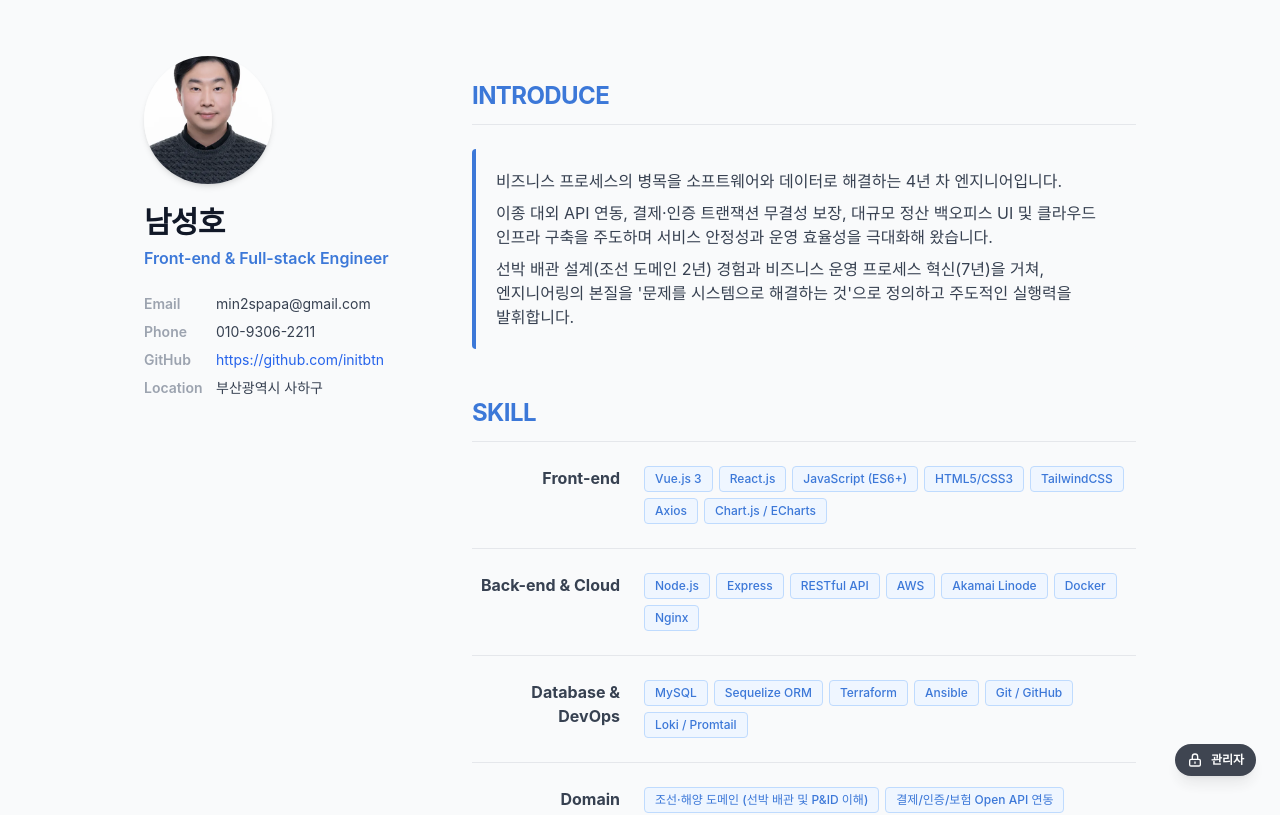
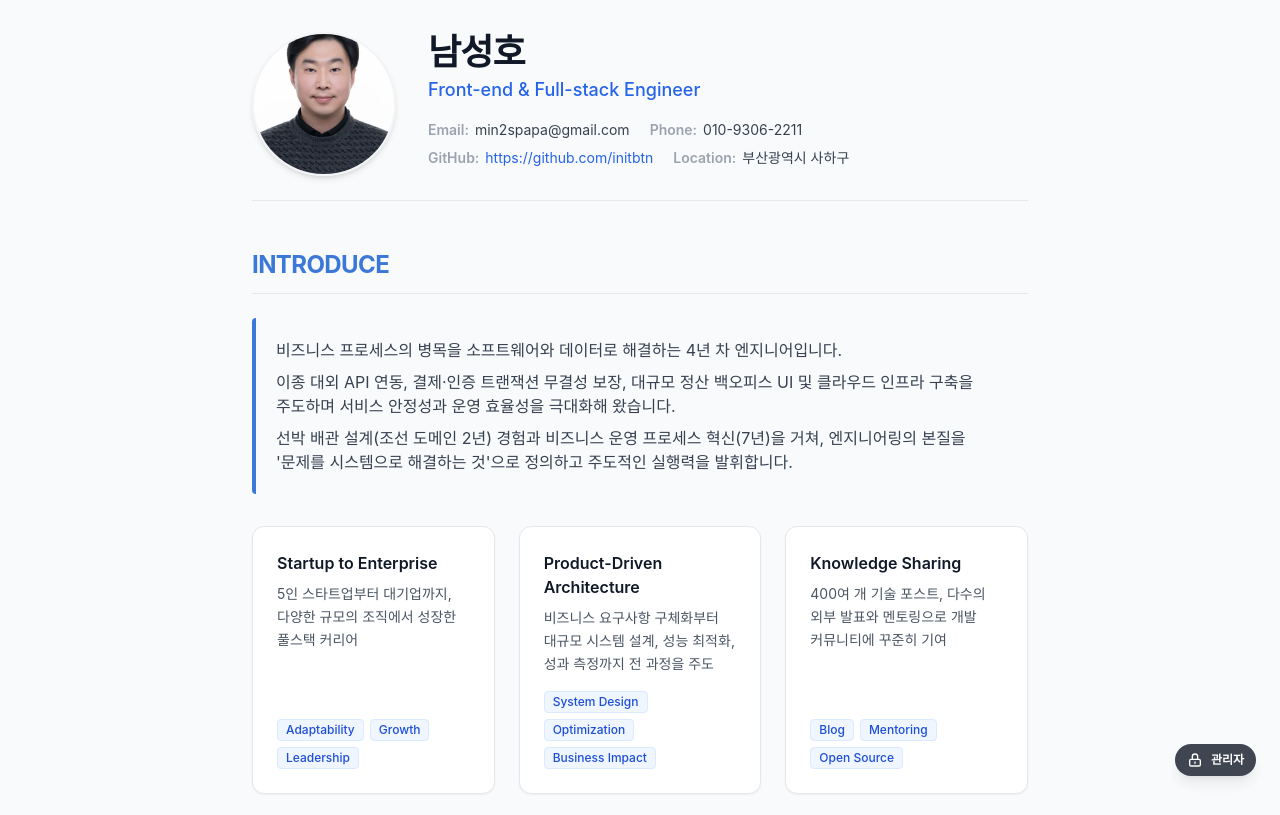
Before and after one commit to initbtn/resume-vuejs, a Vue app: page / in a window 1280 px wide. Shown: the top 815 px of the page. Built offline with nearby package versions, Linux system fonts and the light colour scheme; no server answers; the database is empty; a web font is replaced by a local one.

Commit message:
feat: resume.yowu.dev 실측 기반 레이아웃 정정 및 하이라이트 카드 추가 (closes #24)

```diff
--- a/src/App.vue
+++ b/src/App.vue
@@ -4,6 +4,7 @@ import { useResumeData } from './composables/useResumeData'
 import { useAuth } from './composables/useAuth'
 import Profile from './components/profile/Profile.vue'
 import Introduce from './components/introduce/Introduce.vue'
+import HighlightCards from './components/highlight/HighlightCards.vue'
 import Skill from './components/skill/Skill.vue'
 import Experience from './components/experience/Experience.vue'
 import Project from './components/project/Project.vue'
@@ -79,23 +80,20 @@ const handleSignOut = async () => {
       </div>
     </header>
 
-    <!-- Main Resume Container -->
+    <!-- Main Resume Container (resume.yowu.dev Editorial Single Container) -->
     <main class="flex-1">
-      <div class="resume-container max-w-5xl mx-auto px-4 py-8 text-gray-800 md:flex md:gap-10">
-        <!-- Sidebar: Profile -->
-        <aside data-testid="resume-sidebar" class="md:w-72 md:flex-shrink-0">
+      <div
+        class="resume-container max-w-[840px] mx-auto px-4 md:px-8 py-8 text-gray-800"
+        data-testid="resume-container"
+      >
         <Profile :payload="resumeData.profile" />
-        </aside>
-
-        <!-- Main Content -->
-        <div data-testid="resume-main" class="flex-1 min-w-0">
         <Introduce :payload="resumeData.introduce" />
+        <HighlightCards />
         <Skill :payload="resumeData.skill" />
         <Experience :payload="resumeData.experience" />
         <Project :payload="resumeData.project" />
         <Education :education-payload="resumeData.education" :etc-payload="resumeData.etc" />
         <Footer :payload="resumeData.footer" />
-        </div>
       </div>
     </main>
 
--- /dev/null
+++ b/src/components/highlight/HighlightCards.vue
@@ -0,0 +1,60 @@
+<script setup lang="ts">
+interface HighlightCard {
+  title: string
+  description: string
+  keywords: string[]
+}
+
+const defaultCards: HighlightCard[] = [
+  {
+    title: 'Startup to Enterprise',
+    description: '5인 스타트업부터 대기업까지, 다양한 규모의 조직에서 성장한 풀스택 커리어',
+    keywords: ['Adaptability', 'Growth', 'Leadership'],
+  },
+  {
+    title: 'Product-Driven Architecture',
+    description: '비즈니스 요구사항 구체화부터 대규모 시스템 설계, 성능 최적화, 성과 측정까지 전 과정을 주도',
+    keywords: ['System Design', 'Optimization', 'Business Impact'],
+  },
+  {
+    title: 'Knowledge Sharing',
+    description: '400여 개 기술 포스트, 다수의 외부 발표와 멘토링으로 개발 커뮤니티에 꾸준히 기여',
+    keywords: ['Blog', 'Mentoring', 'Open Source'],
+  },
+]
+
+defineProps<{
+  cards?: HighlightCard[]
+}>()
+</script>
+
+<template>
+  <div class="editorial-section my-8" data-testid="highlight-card-grid">
+    <div class="card-grid-3">
+      <div
+        v-for="card in (cards || defaultCards)"
+        :key="card.title"
+        class="highlight-card bg-white border border-gray-200 rounded-xl p-6 shadow-sm hover:shadow-md transition-all flex flex-col justify-between"
+        data-testid="highlight-card"
+      >
+        <div>
+          <h3 class="highlight-title text-base font-semibold text-gray-900 mb-2">
+            {{ card.title }}
+          </h3>
+          <p class="highlight-description text-sm text-gray-600 mb-4 leading-relaxed">
+            {{ card.description }}
+          </p>
+        </div>
+        <div class="highlight-keywords flex flex-wrap gap-1.5">
+          <span
+            v-for="tag in card.keywords"
+            :key="tag"
+            class="tag tag--accent px-2 py-0.5 text-xs font-medium rounded bg-blue-50 text-blue-700 border border-blue-100"
+          >
+            {{ tag }}
+          </span>
+        </div>
+      </div>
+    </div>
+  </div>
+</template>
--- a/src/components/profile/Profile.vue
+++ b/src/components/profile/Profile.vue
@@ -7,43 +7,56 @@ defineProps<{
 </script>
 
 <template>
-  <div class="profile-sidebar pt-6 pb-6 md:pb-0 border-b md:border-b-0 border-gray-200">
+  <div class="profile-section pb-6 mb-8 border-b border-gray-200" data-testid="profile-section">
+    <div
+      class="profile-identity flex flex-col md:flex-row items-center md:items-start gap-6 md:gap-8"
+      data-testid="profile-identity"
+    >
       <!-- Profile Photo -->
-    <div class="mb-5">
+      <div class="profile-image-wrap shrink-0">
         <picture>
           <source srcset="/profile.webp" type="image/webp" />
           <img
             src="/profile-opt.jpg"
             alt="프로필 사진"
-          class="w-32 h-32 rounded-full object-cover object-top shadow-md"
+            class="profile-image w-32 h-32 md:w-36 md:h-36 rounded-full object-cover object-top shadow-md border-2 border-gray-100"
           />
         </picture>
       </div>
 
-    <!-- Name & Position -->
-    <div class="mb-6">
-      <h1 class="text-3xl font-extrabold tracking-tight text-gray-900 leading-tight">{{ payload.name }}</h1>
-      <p class="text-base font-semibold text-[#3c78d8] mt-1">{{ payload.position }}</p>
+      <!-- Identity Text -->
+      <div class="profile-identity-text flex-1 min-w-0 text-center md:text-left">
+        <h1 class="profile-name text-3xl md:text-4xl font-extrabold tracking-tight text-gray-900 leading-tight">
+          {{ payload.name }}
+        </h1>
+        <p v-if="payload.position" class="profile-tagline text-base md:text-lg font-medium text-blue-600 mt-1 mb-4">
+          {{ payload.position }}
+        </p>
+
+        <!-- Contacts -->
+        <div class="profile-contacts flex flex-wrap justify-center md:justify-start gap-x-5 gap-y-2 text-sm text-gray-600">
+          <div v-if="payload.email" class="profile-contact-item flex items-center gap-1.5">
+            <span class="font-semibold text-gray-400">Email:</span>
+            <a :href="'mailto:' + payload.email" class="hover:underline text-gray-700 hover:text-blue-600 break-all">
+              {{ payload.email }}
+            </a>
           </div>
-
-    <!-- Contact Info -->
-    <div class="space-y-2 text-sm text-gray-600">
-      <div v-if="payload.email" class="flex items-start gap-2">
-        <span class="font-semibold text-gray-400 w-16 flex-shrink-0">Email</span>
-        <a :href="'mailto:' + payload.email" class="hover:underline text-gray-700 break-all">{{ payload.email }}</a>
-      </div>
-      <div v-if="payload.phone" class="flex items-start gap-2">
-        <span class="font-semibold text-gray-400 w-16 flex-shrink-0">Phone</span>
+          <div v-if="payload.phone" class="profile-contact-item flex items-center gap-1.5">
+            <span class="font-semibold text-gray-400">Phone:</span>
             <span class="text-gray-700">{{ payload.phone }}</span>
           </div>
-      <div v-if="payload.github" class="flex items-start gap-2">
-        <span class="font-semibold text-gray-400 w-16 flex-shrink-0">GitHub</span>
-        <a :href="payload.github" target="_blank" rel="noreferrer" class="hover:underline text-blue-600 break-all">{{ payload.github }}</a>
+          <div v-if="payload.github" class="profile-contact-item flex items-center gap-1.5">
+            <span class="font-semibold text-gray-400">GitHub:</span>
+            <a :href="payload.github" target="_blank" rel="noreferrer" class="hover:underline text-blue-600 break-all">
+              {{ payload.github }}
+            </a>
           </div>
-      <div v-if="payload.location" class="flex items-start gap-2">
-        <span class="font-semibold text-gray-400 w-16 flex-shrink-0">Location</span>
+          <div v-if="payload.location" class="profile-contact-item flex items-center gap-1.5">
+            <span class="font-semibold text-gray-400">Location:</span>
             <span class="text-gray-700">{{ payload.location }}</span>
           </div>
         </div>
       </div>
+    </div>
+  </div>
 </template>
--- a/src/style.css
+++ b/src/style.css
@@ -5,6 +5,43 @@
 body {
   @apply bg-white text-gray-800 antialiased;
   font-family: Pretendard, -apple-system, BlinkMacSystemFont, system-ui, Roboto, 'Helvetica Neue', 'Segoe UI', 'Apple SD Gothic Neo', 'Noto Sans KR', 'Malgun Gothic', sans-serif;
+}
+
+/* resume.yowu.dev Editorial Grid & Card Styles */
+.resume-container {
+  max-width: 840px;
+  margin: 0 auto;
+}
+
+.card-grid-3 {
+  display: grid;
+  gap: 1.5rem;
+  grid-template-columns: repeat(3, minmax(0, 1fr));
+}
+
+@media screen and (max-width: 991px) {
+  .card-grid-3 {
+    grid-template-columns: repeat(2, minmax(0, 1fr));
+  }
+}
+
+@media screen and (max-width: 767px) {
+  .card-grid-3 {
+    grid-template-columns: 1fr;
+  }
+}
+
+.split-row {
+  display: grid;
+  grid-template-columns: 200px 1fr;
+  gap: 1.5rem;
+}
+
+@media screen and (max-width: 767px) {
+  .split-row {
+    grid-template-columns: 1fr;
+    gap: 0.5rem;
+  }
 }
 
 /* Print styles */
@@ -22,9 +59,21 @@ body {
     font-size: 11pt;
   }
 
-  /* Avoid page breaks inside sections */
-  section {
+  .resume-container {
+    max-width: 100% !important;
+    padding: 0 !important;
+  }
+
+  .card-grid-3 {
+    grid-template-columns: repeat(3, minmax(0, 1fr)) !important;
+  }
+
+  /* Avoid page breaks inside sections and cards */
+  section,
+  .highlight-card,
+  .split-row {
     page-break-inside: avoid;
+    break-inside: avoid;
   }
 
   a {
```
Also changed, not shown: 2 other files (tests, documents, lock files or other folders). Lines whose indentation alone changed are shown as unchanged.
